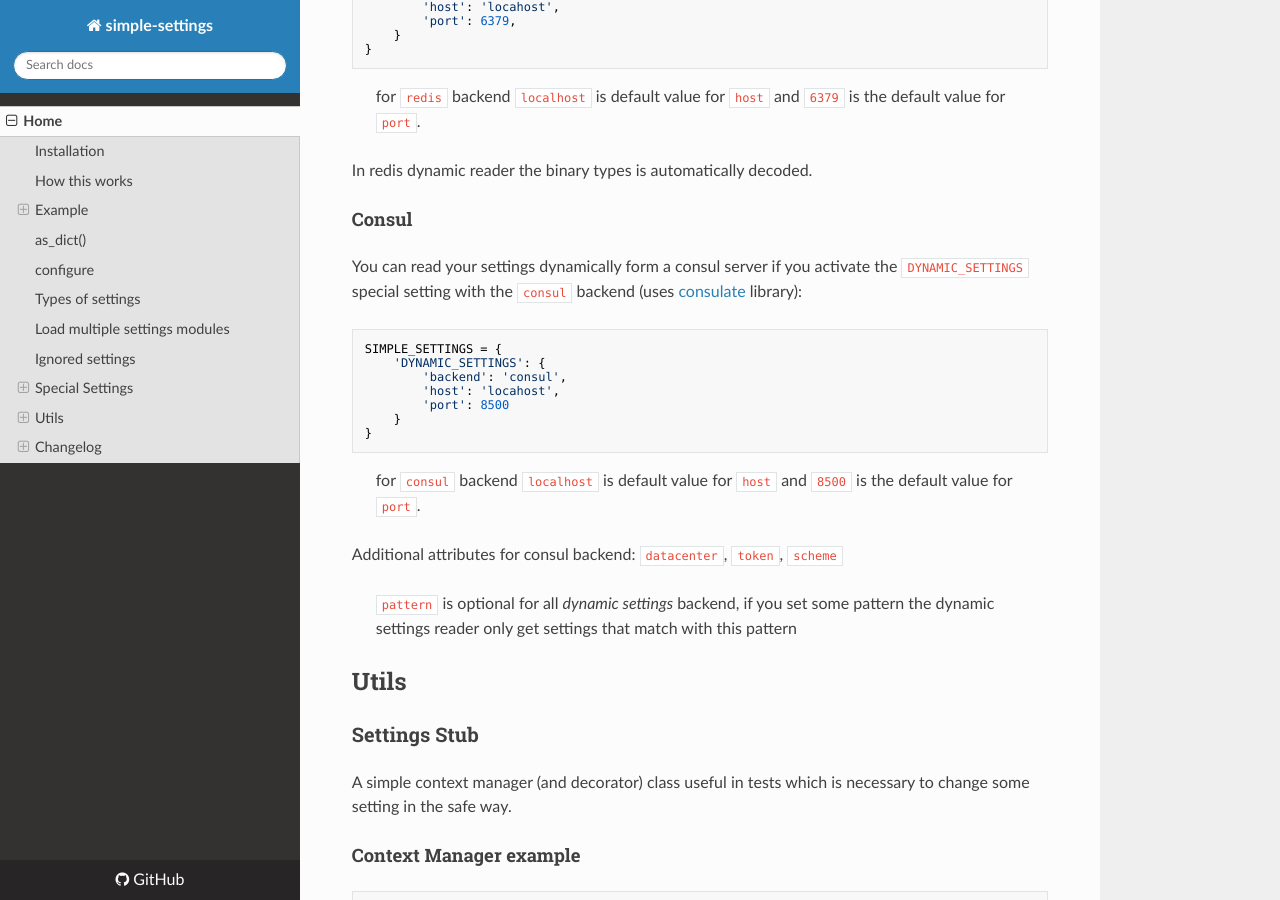
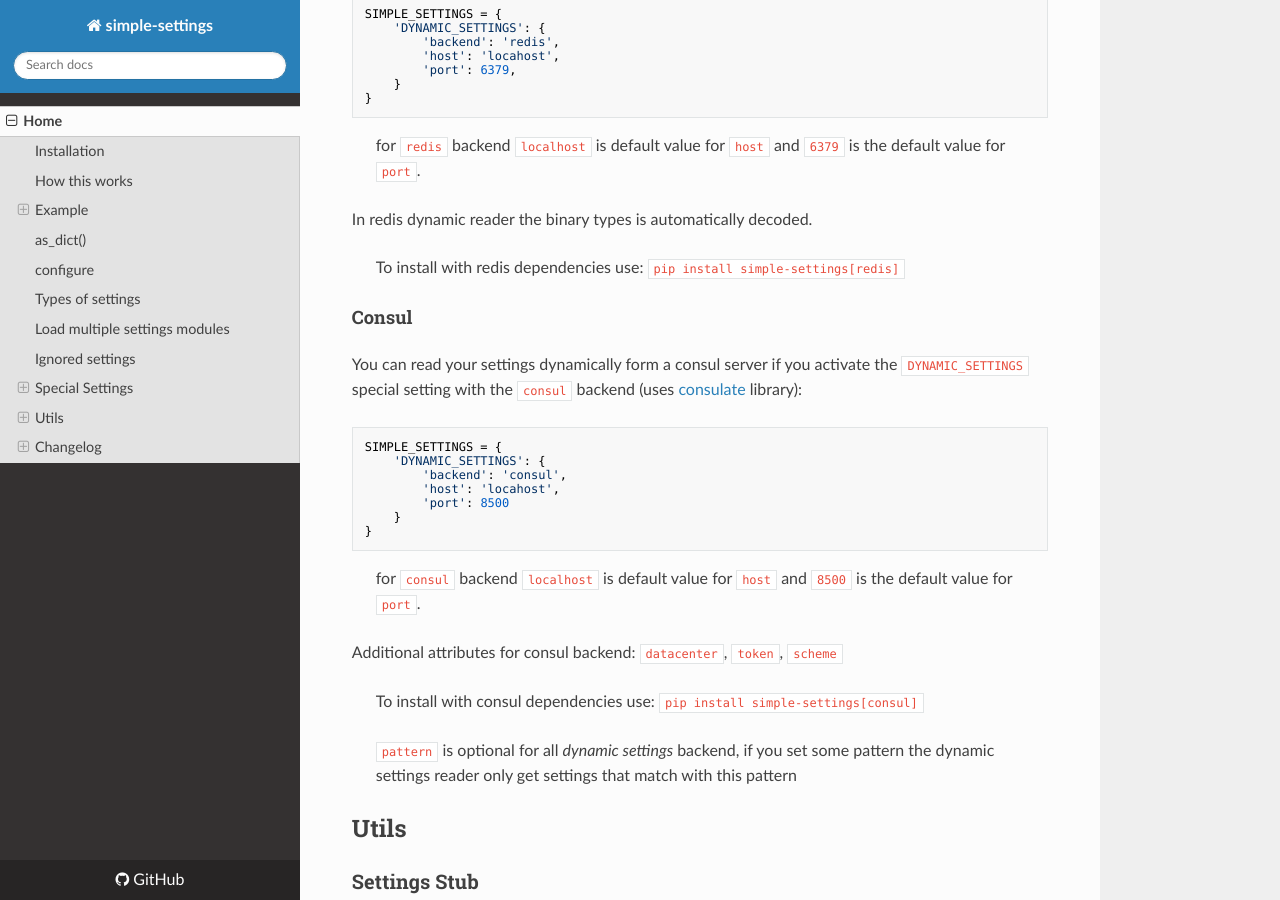
Before and after one commit to drgarcia1986/simple-settings, an MkDocs documentation site: the page built from docs/index.md, in a window 1280 px wide and 900 px high, scrolled down 4694 px. Built offline with MkDocs 1.6.1, drawn with Linux system fonts in a browser that asks for light colours; nearby versions of some CDN libraries; old or Windows-style settings are respelled for this version of MkDocs; some of the changed text lies outside the part shown.

Commit message:
update documentation and roadmap

````diff
--- a/docs/index.md
+++ b/docs/index.md
@@ -20,6 +20,8 @@ simple-settings is available on [Pypi](https://pypi.python.org/pypi/simple-setti
 ```bash
 $ pip install simple-settings
 ```
+
+> To install simple-settings with all dependencies use `pip install simple-settings[all]`
 
 ## How this works
 
@@ -194,6 +196,8 @@ SIMPLE_SETTINGS = {
 
 In redis dynamic reader the binary types is automatically decoded.
 
+> To install with redis dependencies use: `pip install simple-settings[redis]`
+
 #### Consul
 You can read your settings dynamically form a consul server if you activate the `DYNAMIC_SETTINGS` special setting
 with the `consul` backend (uses [consulate](https://github.com/gmr/consulate) library):
@@ -209,6 +213,8 @@ SIMPLE_SETTINGS = {
 > for `consul` backend `localhost` is default value for `host` and `8500` is the default value for `port`.
 
 Additional attributes for consul backend: `datacenter`, `token`, `scheme`
+
+> To install with consul dependencies use: `pip install simple-settings[consul]`
 
 > `pattern` is optional for all _dynamic settings_ backend, if you set some pattern the dynamic settings reader only get settings that match with this pattern
 
````
Also changed, not shown: ROADMAP.md (+0 -1 lines).
